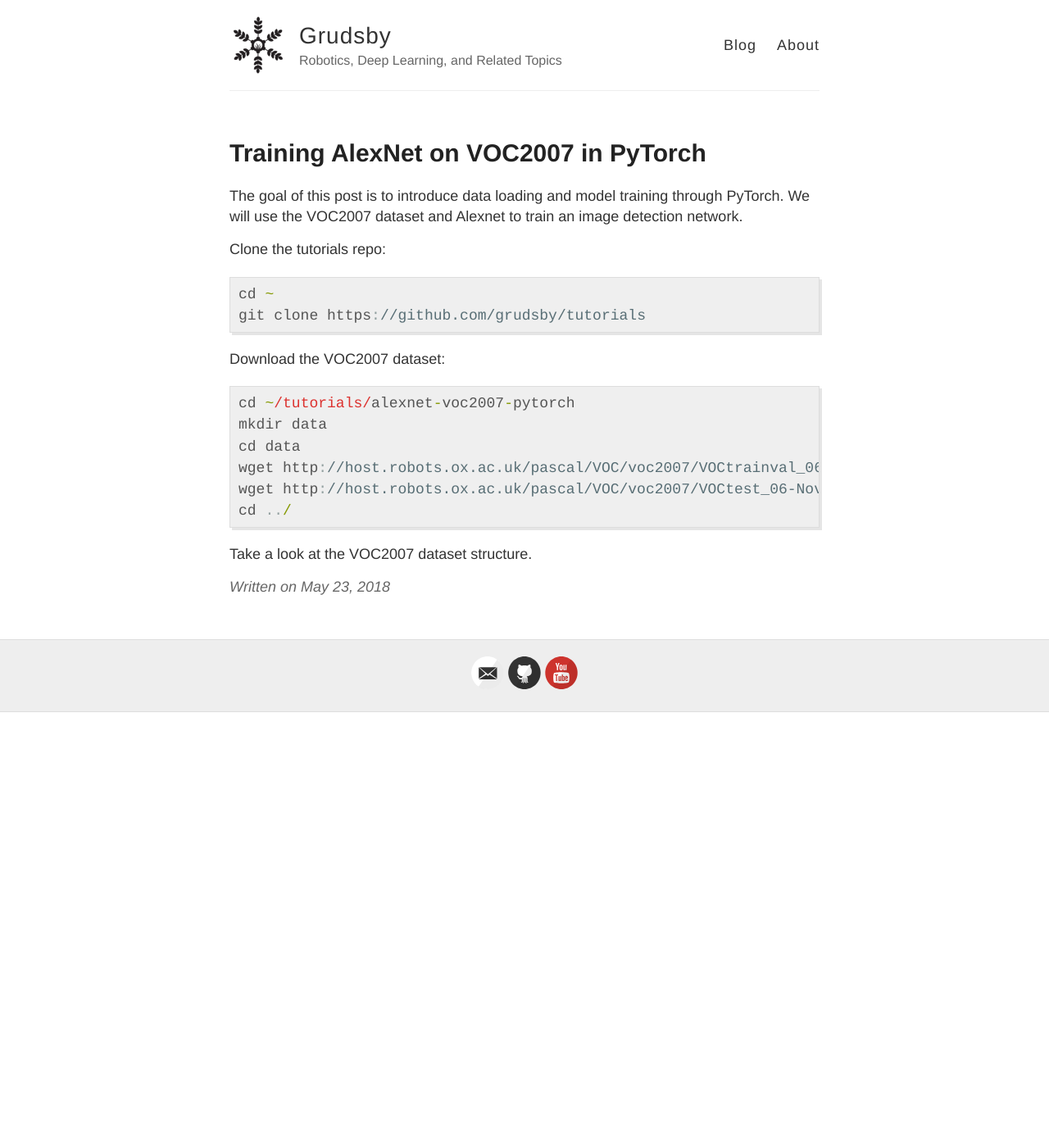
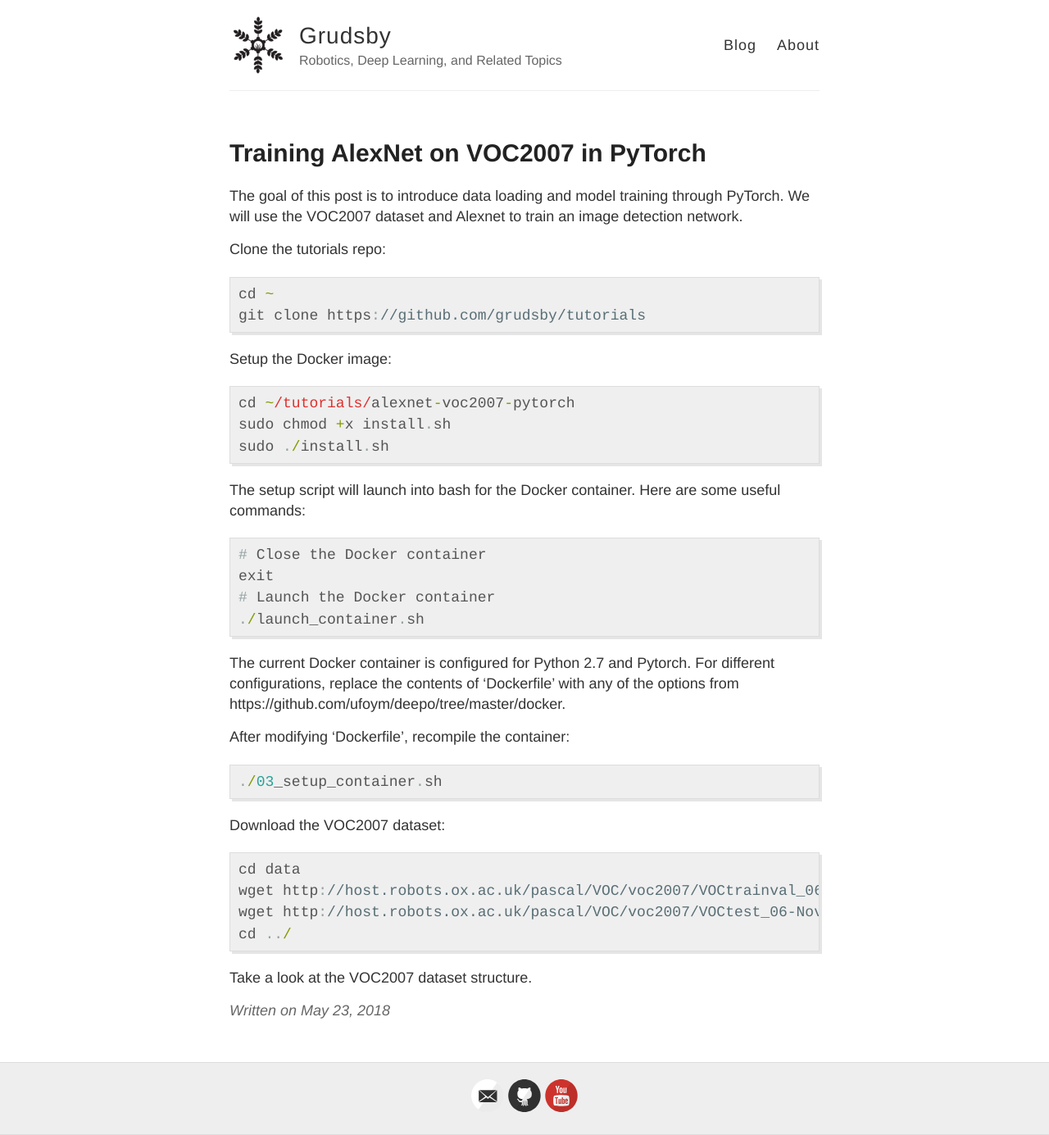
Before and after one commit to grudsby/grudsby.github.io, a Jekyll site: the page built from _posts/2018-5-23-Training-AlexNet-on-VOC2007-in-PyTorch.md, in a window 1280 px wide. Shown: the whole page at 82% size. Built offline with Jekyll 4.4.1, drawn with Linux system fonts in a browser that asks for light colours; before the commit the page ends 900 px from its top, so only the background shows below that.

Commit message:
Update 2018-5-23-Training-AlexNet-on-VOC2007-in-PyTorch.md

```diff
--- a/_posts/2018-5-23-Training-AlexNet-on-VOC2007-in-PyTorch.md
+++ b/_posts/2018-5-23-Training-AlexNet-on-VOC2007-in-PyTorch.md
@@ -14,11 +14,38 @@ git clone https://github.com/grudsby/tutorials
 
 {% endhighlight %}
 
+Setup the Docker image:
+
+{% highlight javascript %}
+cd ~/tutorials/alexnet-voc2007-pytorch
+sudo chmod +x install.sh
+sudo ./install.sh
+
+{% endhighlight %}
+
+The setup script will launch into bash for the Docker container. Here are some useful commands:
+
+{% highlight javascript %}
+# Close the Docker container
+exit
+# Launch the Docker container
+./launch_container.sh
+{% endhighlight %}
+
+The current Docker container is configured for Python 2.7 and Pytorch. For different configurations, replace the contents of 'Dockerfile' with any of the options from https://github.com/ufoym/deepo/tree/master/docker.
+
+After modifying 'Dockerfile', recompile the container:
+
+{% highlight javascript %}
+./03_setup_container.sh
+{% endhighlight %}
+
+
+
 Download the VOC2007 dataset:
 
 {% highlight javascript %}
-cd ~/tutorials/alexnet-voc2007-pytorch
-mkdir data
+
 cd data
 wget http://host.robots.ox.ac.uk/pascal/VOC/voc2007/VOCtrainval_06-Nov-2007.tar && tar xf VOCtrainval_06-Nov-2007.tar
 wget http://host.robots.ox.ac.uk/pascal/VOC/voc2007/VOCtest_06-Nov-2007.tar && tar xf VOCtest_06-Nov-2007.tar
```
